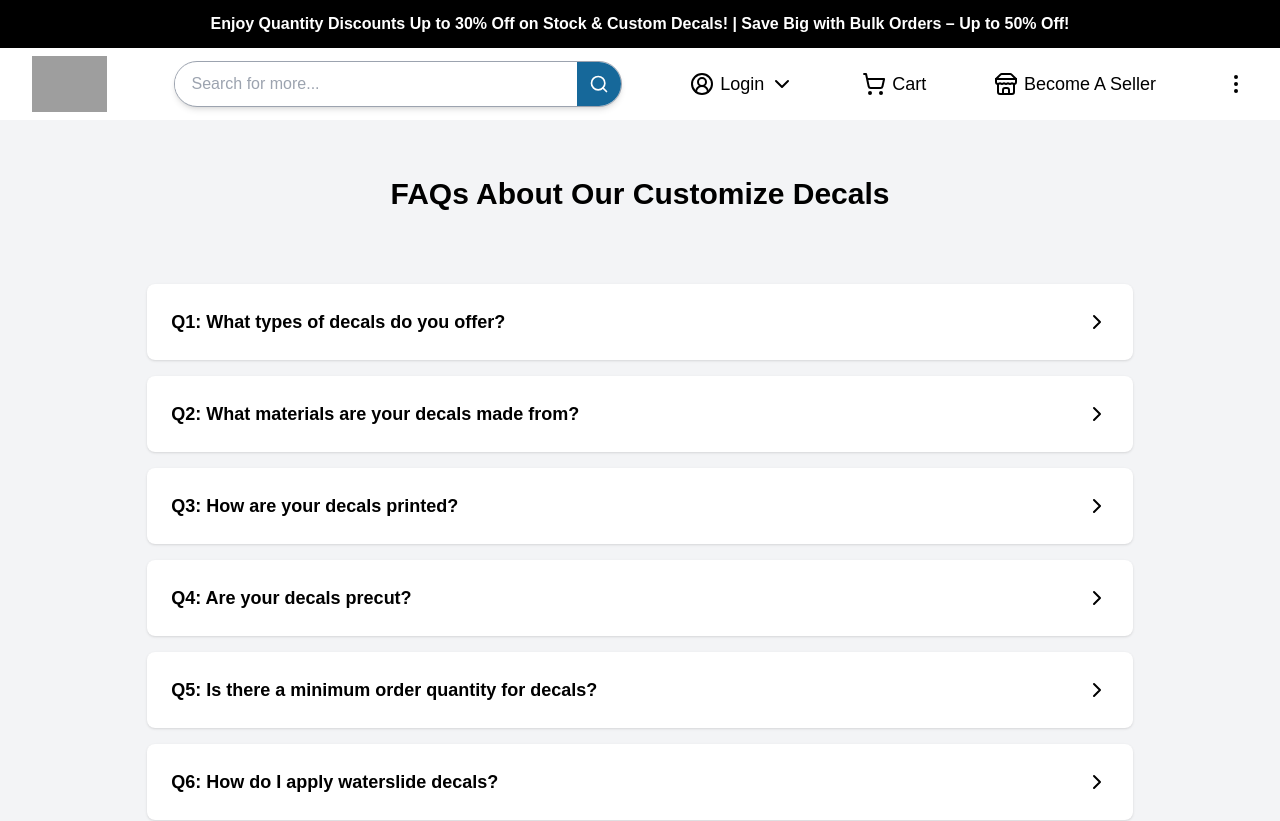
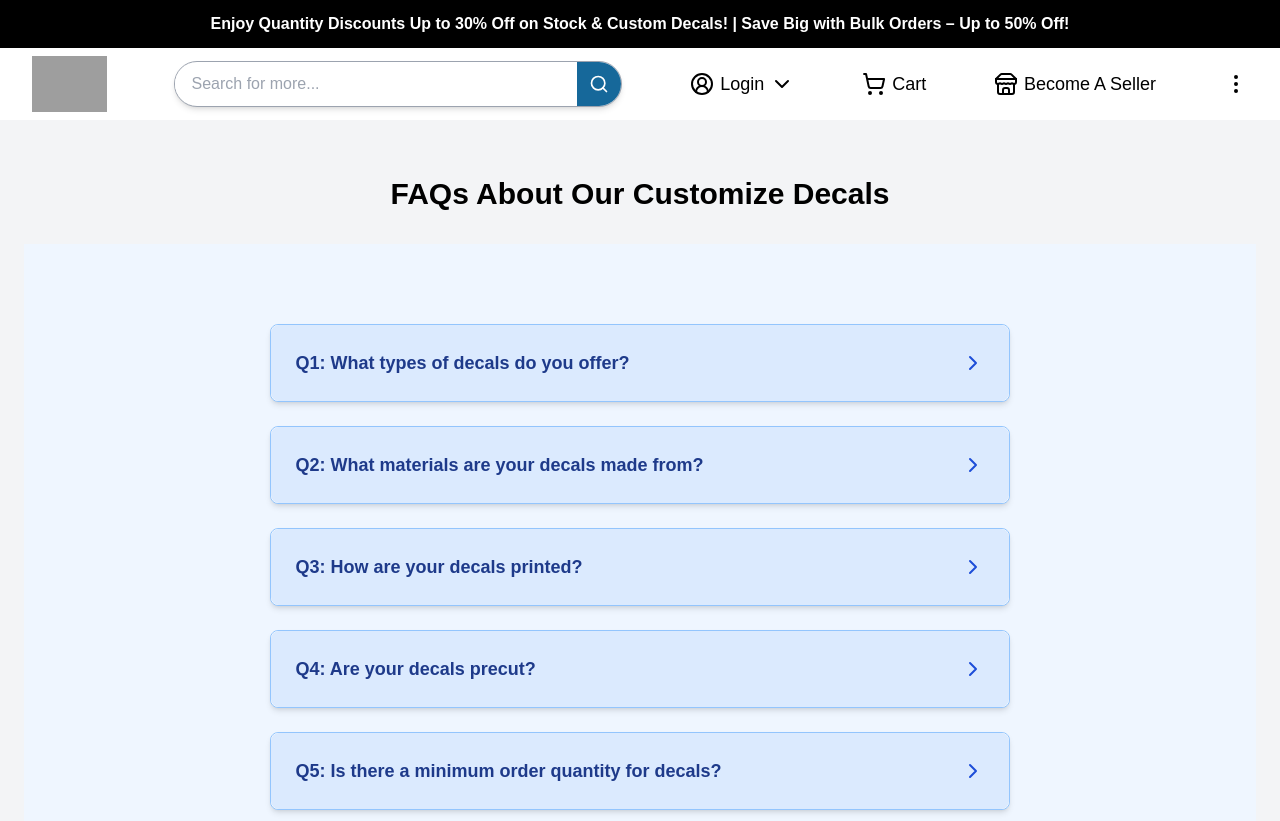
Before and after one commit to Decal-project/HobbyistDecals-Demo-master, a Next.js app: page /about-us/faq in a window 1280 px wide. Shown: the top 821 px of the page. Built offline with nearby package versions, Linux system fonts and the light colour scheme; grey boxes are pictures that could not be loaded.

Commit message:
Update faq-customize-decals.tsx

```diff
--- a/src/app/(main)/about-us/_components/faq-customize-decals.tsx
+++ b/src/app/(main)/about-us/_components/faq-customize-decals.tsx
@@ -62,29 +62,31 @@ const FaqCustomize = () => {
   };
 
   return (
-    <div className="w-full min-h-screen bg-gray-100 py-10 flex flex-col items-center">
+    <div className="w-full min-h-screen bg-blue-50 py-20 flex flex-col items-center">
       {faqs.map((faq, index) => (
         <div
           key={index}
-          className="bg-white w-[90%] md:w-[85%] lg:w-[80%] rounded-lg shadow mb-4"
+          className="bg-white w-[90%] md:w-[70%] lg:w-[60%] rounded-lg shadow-md mb-6 transition-all duration-300 hover:shadow-lg border border-blue-300"
         >
           <button
             onClick={() => toggleFAQ(index)}
-            className="w-full flex justify-between items-center p-6" // Increased padding for height
+            className="w-full flex justify-between items-center p-6 cursor-pointer focus:outline-none bg-blue-100 hover:bg-blue-200 transition-colors rounded-lg"
           >
-            <span className="font-semibold text-lg">{`Q${index + 1}: ${faq.question}`}</span>
+            <span className="font-semibold text-lg text-blue-900">{`Q${index + 1}: ${faq.question}`}</span>
             {activeIndex === index ? (
-              <ChevronDown className="h-6 w-6" /> // Slightly increased icon size
+              <ChevronDown className="h-6 w-6 text-blue-700 transition-transform duration-200 transform rotate-180" />
             ) : (
-              <ChevronRight className="h-6 w-6" />
+              <ChevronRight className="h-6 w-6 text-blue-700 transition-transform duration-200" />
             )}
           </button>
 
-          {activeIndex === index && (
-            <div className="px-6 pb-6 text-gray-700 text-base leading-relaxed">
+          <div
+            className={`overflow-hidden transition-all duration-300 ease-in-out ${activeIndex === index ? 'max-h-[500px] opacity-100 py-6 bg-white' : 'max-h-0 opacity-0'}`}
+          >
+            <div className="px-6 pb-6 text-blue-800 text-lg leading-relaxed">
               {faq.answer}
             </div>
-          )}
+          </div>
         </div>
       ))}
     </div>
```
Lines whose indentation alone changed are shown as unchanged.
